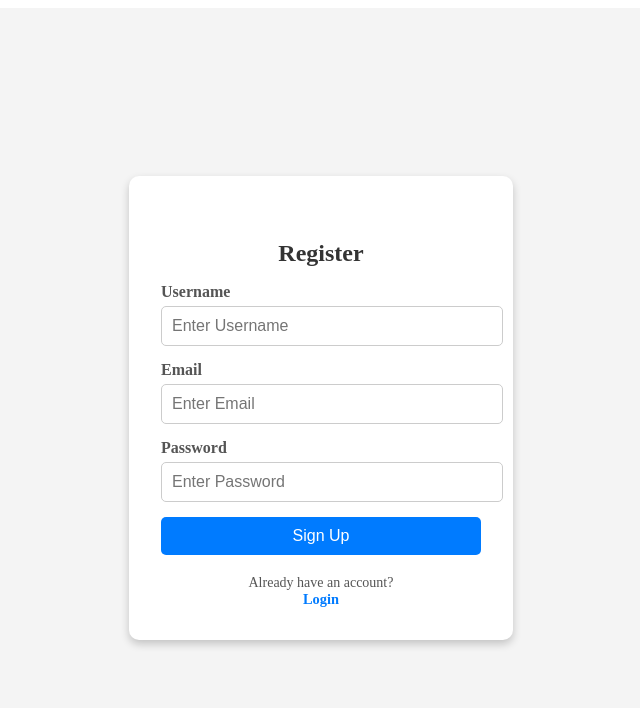
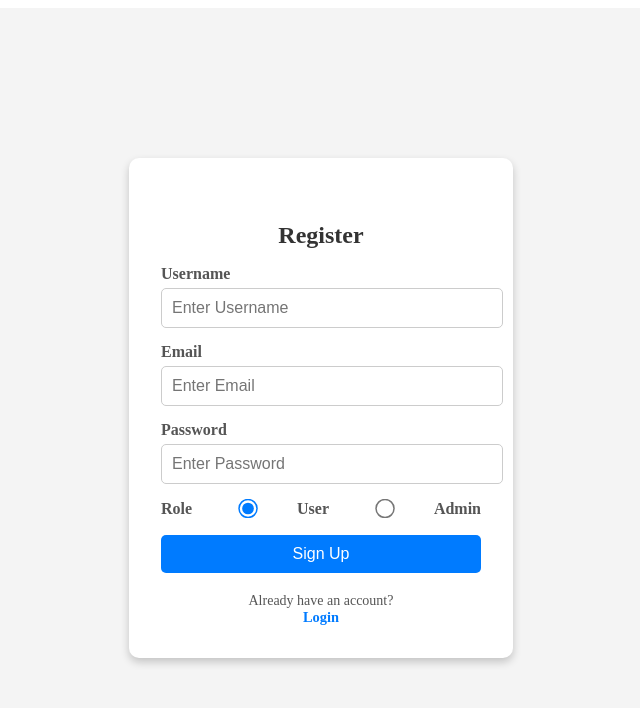
Before and after one commit to preciousekele/sdrs_home, a React (Vite) app: page /register in a window 1280 px wide. Shown: the top 708 px of the page, without its empty margins (319-959 px from the left). Built offline with nearby package versions, Linux system fonts and the light colour scheme.

Commit message:
first commit

```diff
--- a/src/pages/Register.css
+++ b/src/pages/Register.css
@@ -60,7 +60,26 @@
     color: #007bff;
     text-decoration: none;
 }
-
 .register-form .login-link a:hover {
     text-decoration: underline;
 }
+
+.role-selection .role{
+    font-size: 1rem;
+}
+.role-selection {
+    display: flex;
+    align-items: center;
+    gap: 5px;
+    margin-bottom: 10px;
+}
+.role-selection label{
+    font-size: 1rem;
+}
+.role-selection input[type="radio"] {
+    accent-color: #007bff;
+    transform: scale(1.5);
+    align-items: center;
+    margin-bottom: 10px;
+    margin-left: 10px;
+}
--- a/src/pages/Register.jsx
+++ b/src/pages/Register.jsx
@@ -9,19 +9,24 @@ const Register = () => {
     const[values, setValues] = useState({
         username: '',
         email: '',
-        password: ''
+        password: '',
+        role: 'user'
     })
     const navigate  = useNavigate()
 
     const handleChanges = (e) => {
-        setValues({...values, [e.target.name]: e.target.value})
-    }
+        const { name, value, type, checked } = e.target;
+
+        setValues((prevValues) => ({
+            ...prevValues,
+            [name]: type === "radio" ? value : checked ? value : prevValues[name]
+        }));
+    };
     //function to handle form submission
     const handleSubmit =  async (e) => {
         e.preventDefault();
         try{
             const response = await axios.post('http://localhost:3000/auth/register', values)
-            // console.log(response);
             if(response.status === 201) {
                 navigate('/login')
             }
@@ -47,6 +52,13 @@ const Register = () => {
                     <label htmlFor="password">Password</label>
                     <input type="password" id="password" placeholder="Enter Password" name= "password" onChange={handleChanges}/>
                 </div>
+                <div>
+                    <div className='role-selection'>
+                    <label className='role'>Role</label>
+                        <input type="radio" id="user" name="role" value="user"  checked={values.role === "user"}  onChange={handleChanges} required /> <label htmlFor="user">User</label>
+                        <input type="radio" id="admin" name="role" value="admin"  checked={values.role === "admin"}  onChange={handleChanges} required /> <label htmlFor="admin">Admin</label>
+                    </div>
+                </div>
                 <button type="submit">Sign Up</button>
             </form>
             <div className="login-link">
```
